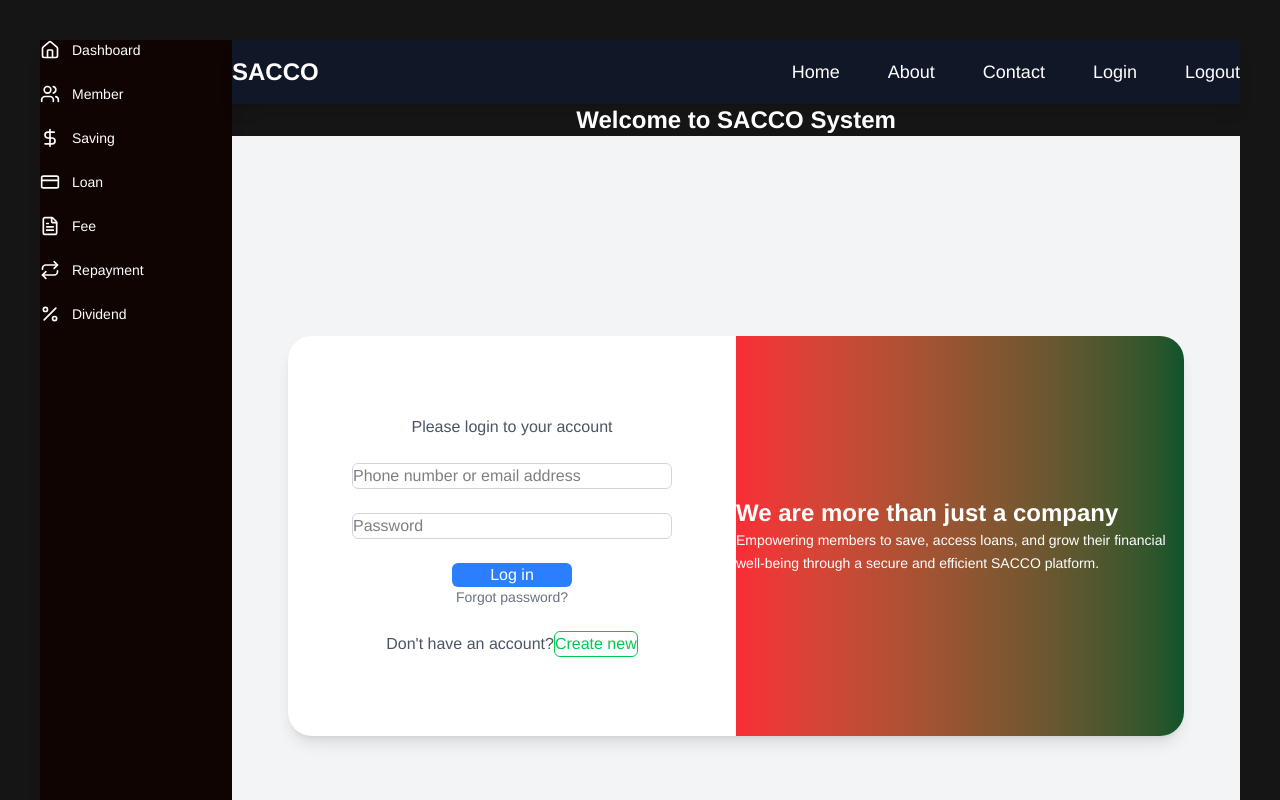
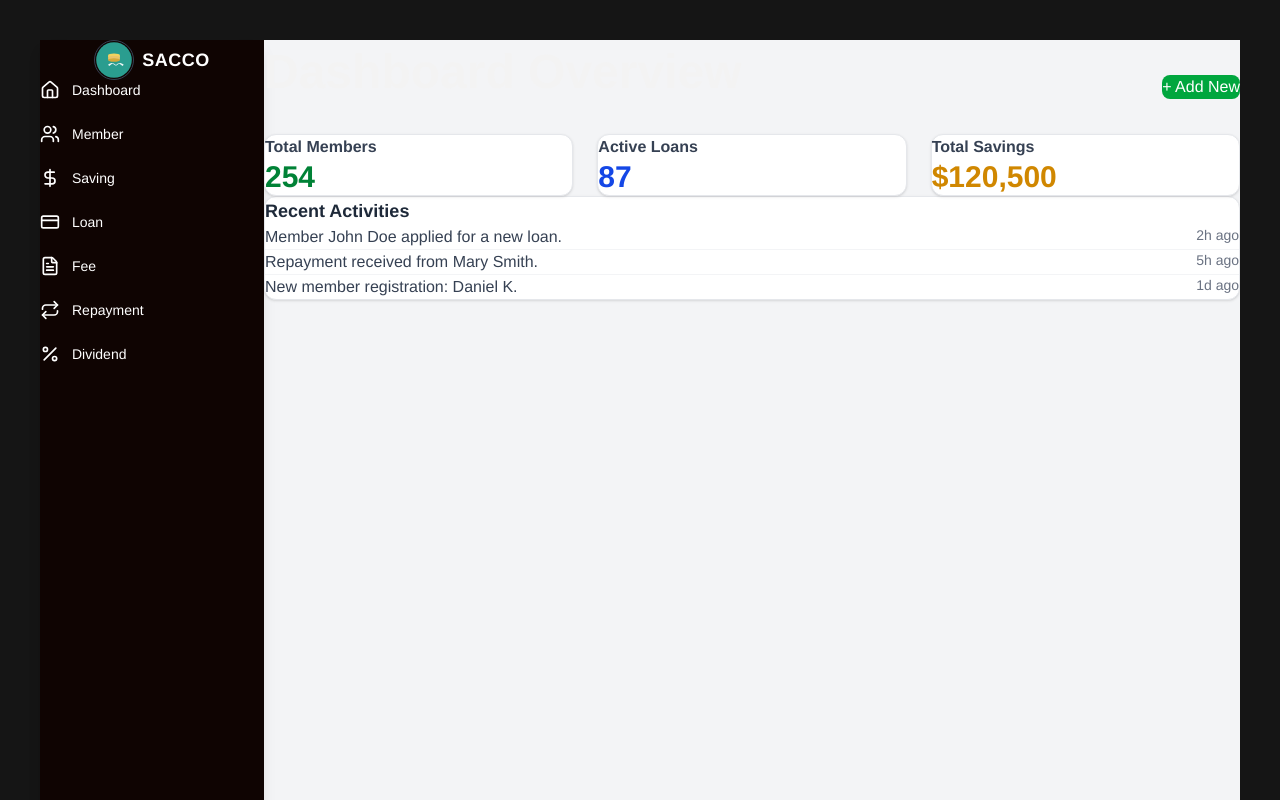
Before and after one commit to Yeshiwas21/SACCO, a React (Vite) app in the folder frontend/: page /main in a window 1280 px wide. Shown: the top 800 px of the page. Built offline with nearby package versions, Linux system fonts and the light colour scheme.

Commit message:
design restructured

```diff
--- a/frontend/package.json
+++ b/frontend/package.json
@@ -15,6 +15,7 @@
     "react": "^19.1.1",
     "react-dom": "^19.1.1",
     "react-icons": "^5.5.0",
+    "react-router-dom": "^7.9.4",
     "tailwindcss": "^4.1.15"
   },
   "devDependencies": {
--- a/frontend/src/App.jsx
+++ b/frontend/src/App.jsx
@@ -1,23 +1,22 @@
 import React from "react";
-import Navbar from "./components/Navbar";
-import Sidebar from "./components/Sidebar";
-import Login from "./pages/Login";
-import Footer from "./components/Footer";
+import { BrowserRouter as Router, Routes, Route } from "react-router-dom";
+import Home from "./pages/Home";
+import MainPage from "./pages/MainPage";
+import Members from "./pages/Members";
+// import Loans from "./pages/Loans";
+// import Reports from "./pages/Reports";
 
 function App() {
   return (
-    <div className="flex">
-      <Sidebar />
-      <main className="flex-1 p-6">
-        <Navbar />
-        <h1 className="text-2xl font-bold text-white text-center">
-  Welcome to SACCO System
-</h1>
-        <Login/>
-        <Footer />
-
-      </main>
-    </div>
+    <Router>
+      <Routes>
+        <Route path="/" element={<Home />} /> {/* Includes Navbar */}
+        <Route path="/main" element={<MainPage />} />
+        <Route path="/members" element={<Members />} />
+        {/* <Route path="/loans" element={<Loans />} />
+        <Route path="/reports" element={<Reports />} /> */}
+      </Routes>
+    </Router>
   );
 }
 
--- a/frontend/src/components/Navbar.jsx
+++ b/frontend/src/components/Navbar.jsx
@@ -1,10 +1,17 @@
 import React, { useState } from "react";
+import { Link } from "react-router-dom";
 
 const Navbar = () => {
   const [isOpen, setIsOpen] = useState(false);
 
-  // Updated menu items
-  const navLinks = ["Home", "About", "Contact", "Login", "Logout"];
+  const navLinks = [
+    { label: "Home", path: "/" },
+    { label: "About", path: "#" },
+    { label: "Contact", path: "#" },
+    { label: "Login", path: "#" },
+    { label: "Logout", path: "#" },
+    { label: "Main Page", path: "/main" },
+  ];
 
   return (
     <nav className="bg-gray-900 shadow-lg">
@@ -12,24 +19,24 @@ const Navbar = () => {
         <div className="flex justify-between h-16 items-center">
           {/* Logo / Brand */}
           <div className="shrink-0">
-            <a
-              href="#"
+            <Link
+              to="/"
               className="text-2xl font-bold text-white hover:text-blue-500 transition duration-300"
             >
               SACCO
-            </a>
+            </Link>
           </div>
 
           {/* Desktop Menu */}
           <div className="hidden md:flex gap-x-12">
             {navLinks.map((item) => (
-              <a
-                key={item}
-                href="#"
+              <Link
+                key={item.label}
+                to={item.path}
                 className="text-white hover:text-blue-500 text-lg font-medium transition duration-300"
               >
-                {item}
-              </a>
+                {item.label}
+              </Link>
             ))}
           </div>
 
@@ -63,14 +70,14 @@ const Navbar = () => {
       {isOpen && (
         <div className="md:hidden bg-gray-800 px-4 py-2 space-y-1">
           {navLinks.map((item) => (
-            <a
-              key={item}
-              href="#"
+            <Link
+              key={item.label}
+              to={item.path}
               className="block px-3 py-2 text-white hover:bg-blue-600 rounded-md transition duration-300"
-              onClick={() => setIsOpen(false)} // Close menu on click
+              onClick={() => setIsOpen(false)}
             >
-              {item}
-            </a>
+              {item.label}
+            </Link>
           ))}
         </div>
       )}
--- a/frontend/src/components/Sidebar.jsx
+++ b/frontend/src/components/Sidebar.jsx
@@ -10,7 +10,6 @@ import {
 } from "lucide-react";
 
 const Sidebar = () => {
-  // Define menu items with labels and matching icons
   const menuItems = [
     { label: "Dashboard", icon: <Home size={20} /> },
     { label: "Member", icon: <Users size={20} /> },
@@ -22,23 +21,17 @@ const Sidebar = () => {
   ];
 
   return (
-    <div className="h-screen w-48 bg-black text-white flex flex-col shadow-lg p-6">
-      {/* Sidebar title (optional) */}
-      {/* <h1 className="text-2xl font-bold text-blue-400 mb-10">SACCO</h1> */}
-
-      {/* Added top margin here */}
-      <ul className="flex flex-col gap-6 mt-20">
+    <ul className="flex flex-col gap-6 px-6">
       {menuItems.map((item) => (
         <li
           key={item.label}
-            className="flex items-center gap-3 cursor-pointer hover:text-blue-500 transition duration-300"
+          className="flex items-center gap-3 cursor-pointer hover:text-green-400 transition duration-300"
         >
           {item.icon}
           <span className="text-sm font-medium">{item.label}</span>
         </li>
       ))}
     </ul>
-    </div>
   );
 };
 
--- /dev/null
+++ b/frontend/src/pages/Home.jsx
@@ -0,0 +1,24 @@
+import React from "react";
+import Navbar from "../components/Navbar";
+import Footer from "../components/Footer";
+
+const Home = () => {
+  return (
+    <>
+      <Navbar />
+      <main className="min-h-screen bg-gray-50">
+        <section className="text-center py-20">
+          <h1 className="text-4xl font-bold text-gray-900">
+            Welcome to SACCO Microfinance System
+          </h1>
+          <p className="mt-4 text-gray-600">
+            Empowering communities through savings and credit management.
+          </p>
+        </section>
+      </main>
+      <Footer />
+    </>
+  );
+};
+
+export default Home;
--- /dev/null
+++ b/frontend/src/pages/MainPage.jsx
@@ -0,0 +1,79 @@
+import React from "react";
+import Sidebar from "../components/Sidebar"; // adjust path if needed
+import saccoLogo from "../assets/sacco-logo.svg"; // replace with your actual logo file
+
+const MainPage = () => {
+  return (
+    <div className="flex h-screen bg-gray-100">
+      {/* Sidebar */}
+      <aside className="w-56 bg-black text-white flex flex-col shadow-lg">
+        {/* Logo / Icon Section */}
+        <div className="flex items-center justify-center gap-2 mt-6 mb-10">
+          <img
+            src={saccoLogo}
+            alt="SACCO Logo"
+            className="w-10 h-10 rounded-full border border-gray-700"
+          />
+          <h1 className="text-lg font-semibold tracking-wide">SACCO</h1>
+        </div>
+
+        {/* Sidebar Menu */}
+        <Sidebar />
+      </aside>
+
+      {/* Main Content */}
+      <main className="flex-1 p-8 overflow-y-auto">
+        {/* Header */}
+        <header className="flex justify-between items-center mb-8">
+          <h2 className="text-2xl font-semibold text-gray-800">
+            Dashboard Overview
+          </h2>
+          <button className="bg-green-600 text-white px-4 py-2 rounded-lg hover:bg-green-700 transition">
+            + Add New
+          </button>
+        </header>
+
+        {/* Dashboard Cards */}
+        <section className="grid grid-cols-1 sm:grid-cols-2 lg:grid-cols-3 gap-6">
+          <div className="bg-white p-6 rounded-xl shadow-sm border border-gray-200 hover:shadow-md transition">
+            <h3 className="text-gray-700 font-semibold mb-2">Total Members</h3>
+            <p className="text-3xl font-bold text-green-700">254</p>
+          </div>
+
+          <div className="bg-white p-6 rounded-xl shadow-sm border border-gray-200 hover:shadow-md transition">
+            <h3 className="text-gray-700 font-semibold mb-2">Active Loans</h3>
+            <p className="text-3xl font-bold text-blue-700">87</p>
+          </div>
+
+          <div className="bg-white p-6 rounded-xl shadow-sm border border-gray-200 hover:shadow-md transition">
+            <h3 className="text-gray-700 font-semibold mb-2">Total Savings</h3>
+            <p className="text-3xl font-bold text-yellow-600">$120,500</p>
+          </div>
+        </section>
+
+        {/* Recent Activity Section */}
+        <section className="mt-10 bg-white p-6 rounded-xl shadow-sm border border-gray-200">
+          <h3 className="text-lg font-semibold text-gray-800 mb-4">
+            Recent Activities
+          </h3>
+          <ul className="space-y-3">
+            <li className="flex justify-between text-gray-700 border-b border-gray-100 pb-2">
+              <span>Member John Doe applied for a new loan.</span>
+              <span className="text-sm text-gray-500">2h ago</span>
+            </li>
+            <li className="flex justify-between text-gray-700 border-b border-gray-100 pb-2">
+              <span>Repayment received from Mary Smith.</span>
+              <span className="text-sm text-gray-500">5h ago</span>
+            </li>
+            <li className="flex justify-between text-gray-700">
+              <span>New member registration: Daniel K.</span>
+              <span className="text-sm text-gray-500">1d ago</span>
+            </li>
+          </ul>
+        </section>
+      </main>
+    </div>
+  );
+};
+
+export default MainPage;
--- a/frontend/src/pages/Member.jsx
+++ /dev/null
@@ -1,11 +0,0 @@
-import React from 'react'
-
-function Member() {
-  return (
-    <div>
-      <h1>Member</h1>
-    </div>
-  )
-}
-
-export default Member
--- /dev/null
+++ b/frontend/src/pages/Members.jsx
@@ -0,0 +1,11 @@
+import React from "react";
+
+function Members() {
+  return (
+    <div>
+      <h1>Member</h1>
+    </div>
+  );
+}
+
+export default Members;
```
Also changed, not shown: frontend/src/components/Footer.jsx (+38 -14 lines), frontend/requirements.txt, frontend/src/assets/sacco-logo.svg (added), 1 other file (tests, documents, lock files or other folders). Lines whose indentation alone changed are shown as unchanged.
